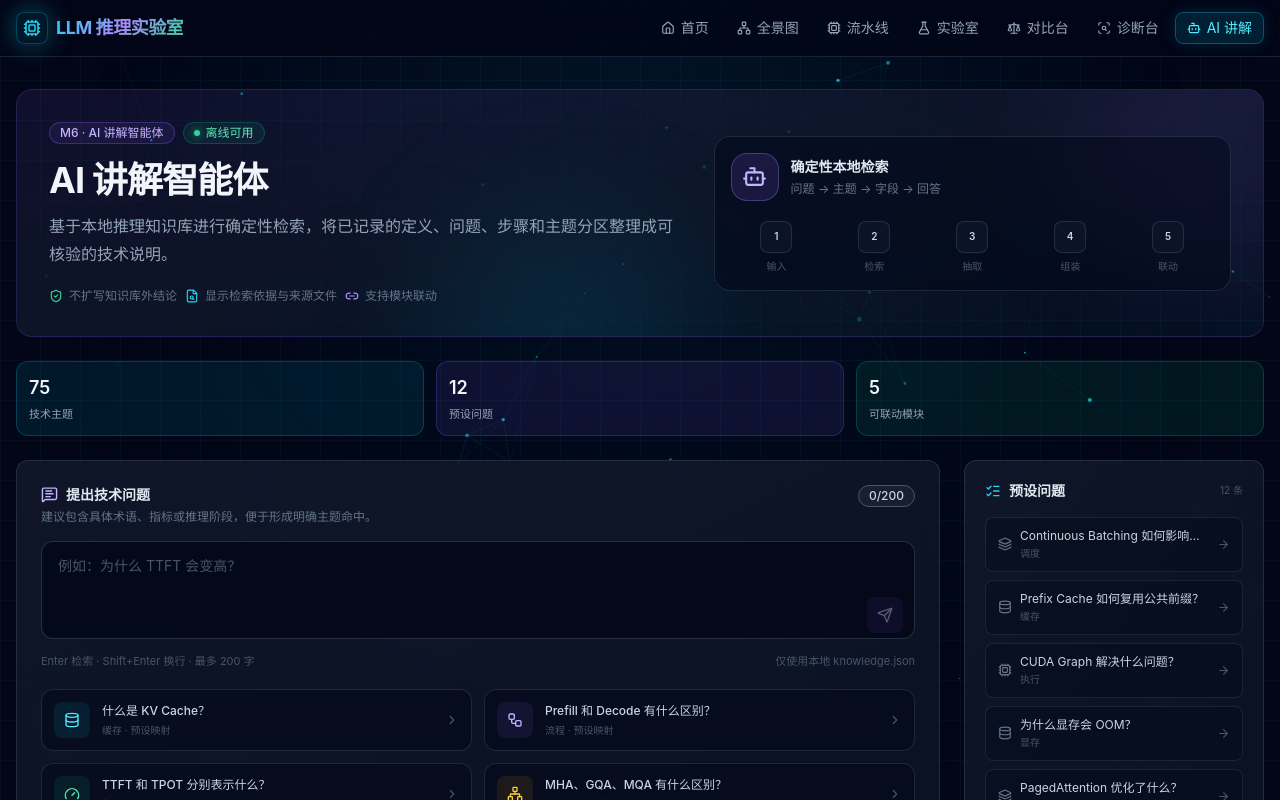
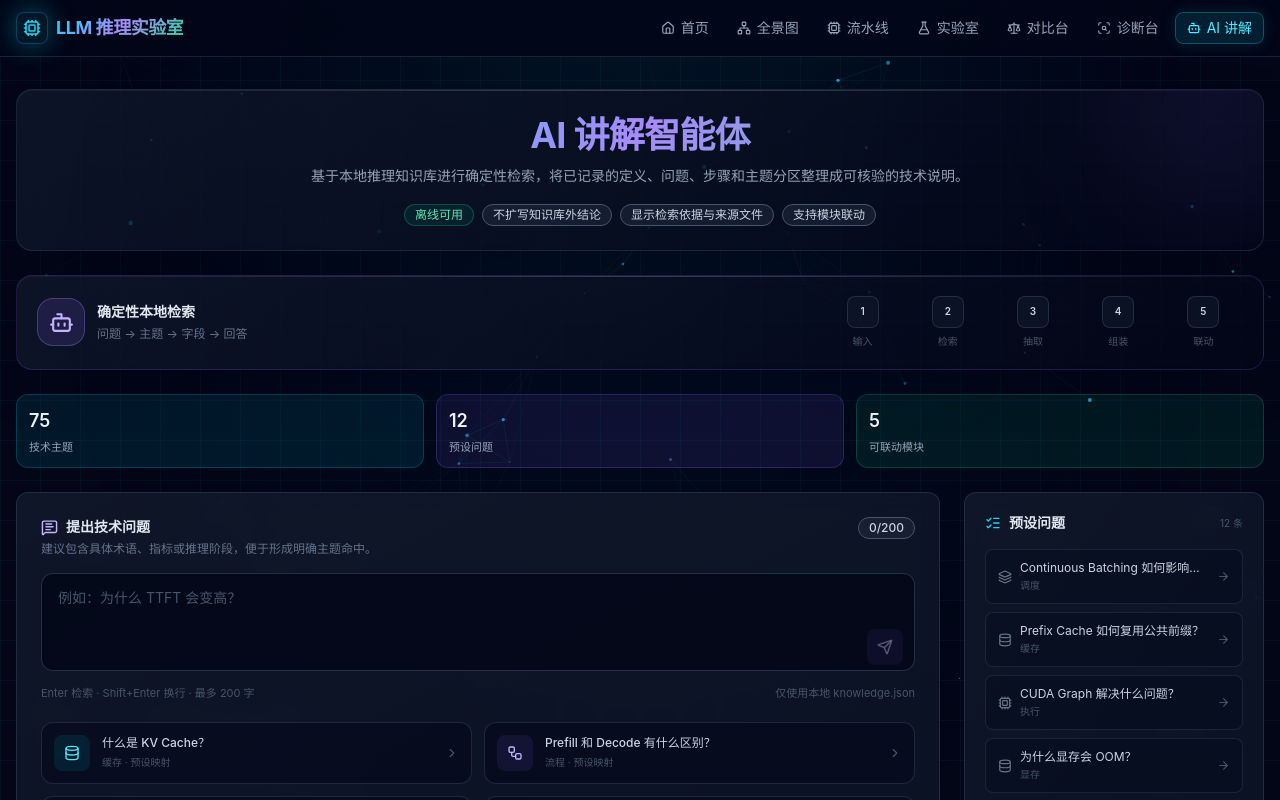
Before and after one commit to PISCc/llm-inference-platform, a React (Vite) app: page /#/agent in a window 1280 px wide. Shown: the top 800 px of the page. Built offline with nearby package versions, Linux system fonts and the light colour scheme.

Commit message:
style: unify module page headers with pipeline layout

```diff
--- /dev/null
+++ b/src/components/ProductHeader.jsx
@@ -0,0 +1,27 @@
+import Badge from './Badge.jsx';
+
+const ORB_CLASSES = {
+  cyan: 'bg-cyan-500/10',
+  violet: 'bg-violet-500/10',
+  emerald: 'bg-emerald-500/10',
+  amber: 'bg-amber-500/10',
+};
+
+export default function ProductHeader({ title, subtitle, accent = 'cyan', badges = [] }) {
+  return (
+    <div className="panel-shell relative overflow-hidden rounded-2xl border border-space-700/50 px-5 py-6 text-center md:px-8">
+      <div className={`pointer-events-none absolute -right-16 -top-20 h-52 w-52 rounded-full blur-3xl ${ORB_CLASSES[accent] || ORB_CLASSES.cyan}`} />
+      <div className="relative">
+        <h1 className="text-headline text-gradient">{title}</h1>
+        <p className="mx-auto mt-2 max-w-2xl text-sm leading-relaxed text-space-400">{subtitle}</p>
+        {badges.length > 0 && (
+          <div className="mx-auto mt-4 flex max-w-3xl flex-wrap justify-center gap-2">
+            {badges.map((badge) => (
+              <Badge key={badge.label} variant={badge.variant || 'slate'}>{badge.label}</Badge>
+            ))}
+          </div>
+        )}
+      </div>
+    </div>
+  );
+}
--- a/src/pages/Agent.jsx
+++ b/src/pages/Agent.jsx
@@ -8,6 +8,7 @@ import {
   ShieldCheck, Sparkles, Workflow, X,
 } from 'lucide-react';
 import Badge from '../components/Badge.jsx';
+import ProductHeader from '../components/ProductHeader.jsx';
 import GlowCard from '../components/GlowCard.jsx';
 import knowledge from '../data/knowledge.json';
 
@@ -242,19 +243,26 @@ export default function Agent() {
   const clearHistory = () => { setHistory([]); setActiveHistoryId(null); };
 
   return <div className="space-y-6">
-    <section className="relative overflow-hidden rounded-2xl border border-violet-500/20 bg-gradient-to-br from-violet-500/[0.11] via-space-900/85 to-cyan-500/[0.06] p-6 md:p-8">
-      <div className="pointer-events-none absolute -right-24 -top-24 h-72 w-72 rounded-full bg-violet-500/10 blur-3xl" />
-      <div className="pointer-events-none absolute -bottom-32 left-1/3 h-64 w-64 rounded-full bg-cyan-500/10 blur-3xl" />
-      <div className="relative grid gap-8 lg:grid-cols-[1.1fr_0.9fr] lg:items-center">
-        <div>
-          <div className="flex flex-wrap items-center gap-2"><Badge variant="violet">M6 · AI 讲解智能体</Badge><span className="inline-flex items-center gap-1.5 rounded-full border border-emerald-500/25 bg-emerald-500/10 px-2.5 py-0.5 text-xs text-emerald-300"><span className="h-1.5 w-1.5 rounded-full bg-emerald-400 shadow-[0_0_8px_rgba(52,211,153,0.8)]" />离线可用</span></div>
-          <h1 className="mt-4 text-3xl font-bold tracking-tight text-space-100 md:text-4xl">AI 讲解智能体</h1>
-          <p className="mt-3 max-w-2xl text-sm leading-7 text-space-400 md:text-base">基于本地推理知识库进行确定性检索，将已记录的定义、问题、步骤和主题分区整理成可核验的技术说明。</p>
-          <div className="mt-5 flex flex-wrap gap-2 text-xs text-space-500"><span className="inline-flex items-center gap-1.5"><ShieldCheck size={14} className="text-emerald-400" />不扩写知识库外结论</span><span className="inline-flex items-center gap-1.5"><FileSearch size={14} className="text-cyan-400" />显示检索依据与来源文件</span><span className="inline-flex items-center gap-1.5"><Link2 size={14} className="text-violet-400" />支持模块联动</span></div>
+    <ProductHeader
+      title="AI 讲解智能体"
+      subtitle="基于本地推理知识库进行确定性检索，将已记录的定义、问题、步骤和主题分区整理成可核验的技术说明。"
+      accent="violet"
+      badges={[
+        { label: '离线可用', variant: 'emerald' },
+        { label: '不扩写知识库外结论', variant: 'slate' },
+        { label: '显示检索依据与来源文件', variant: 'slate' },
+        { label: '支持模块联动', variant: 'slate' },
+      ]}
+    />
+    <div className="panel-shell rounded-2xl border border-violet-500/20 bg-gradient-to-br from-violet-500/[0.08] via-space-900/85 to-cyan-500/[0.05] p-4 md:p-5">
+      <div className="flex flex-col gap-4 md:flex-row md:items-center md:justify-between">
+        <div className="flex items-center gap-3">
+          <div className="flex h-12 w-12 items-center justify-center rounded-2xl border border-violet-400/30 bg-violet-500/15 text-violet-300"><Bot size={25} /></div>
+          <div><div className="text-sm font-semibold text-space-200">确定性本地检索</div><div className="mt-1 text-xs text-space-500">问题 → 主题 → 字段 → 回答</div></div>
         </div>
-        <div className="rounded-2xl border border-space-700/55 bg-space-950/45 p-4 backdrop-blur"><div className="flex items-center gap-3"><div className="flex h-12 w-12 items-center justify-center rounded-2xl border border-violet-400/30 bg-violet-500/15 text-violet-300"><Bot size={25} /></div><div><div className="text-sm font-semibold text-space-200">确定性本地检索</div><div className="mt-1 text-xs text-space-500">问题 → 主题 → 字段 → 回答</div></div></div><div className="mt-5 grid grid-cols-5 gap-1.5">{['输入', '检索', '抽取', '组装', '联动'].map((label, index) => <div key={label} className="text-center"><div className="mx-auto flex h-8 w-8 items-center justify-center rounded-lg border border-space-700/60 bg-space-900/70 text-[10px] font-semibold text-space-300">{index + 1}</div><div className="mt-1.5 text-[10px] text-space-600">{label}</div></div>)}</div></div>
+        <div className="grid grid-cols-5 gap-1.5 md:w-[min(100%,420px)]">{['输入', '检索', '抽取', '组装', '联动'].map((label, index) => <div key={label} className="text-center"><div className="mx-auto flex h-8 w-8 items-center justify-center rounded-lg border border-space-700/60 bg-space-900/70 text-[10px] font-semibold text-space-300">{index + 1}</div><div className="mt-1.5 text-[10px] text-space-600">{label}</div></div>)}</div>
       </div>
-    </section>
+    </div>
 
     <div className="grid gap-3 sm:grid-cols-3"><Stat value={SEARCH_ENTRIES.length} label="技术主题" tone="cyan" /><Stat value={PRESETS.length} label="预设问题" tone="violet" /><Stat value="5" label="可联动模块" tone="emerald" /></div>
 
--- a/src/pages/Compare.jsx
+++ b/src/pages/Compare.jsx
@@ -7,6 +7,7 @@ import {
 } from 'lucide-react';
 import Badge from '../components/Badge.jsx';
 import GlowCard from '../components/GlowCard.jsx';
+import ProductHeader from '../components/ProductHeader.jsx';
 import {
   PRECISIONS, SliderControl
 } from '../modules/lab/common.jsx';
@@ -58,19 +59,13 @@ function formatGiB(value) {
 
 function PageHeader() {
   return (
-    <div className="panel-shell relative overflow-hidden rounded-2xl border border-space-700/50 px-5 py-7 md:px-8">
-      <div className="pointer-events-none absolute -right-12 -top-20 h-56 w-56 rounded-full bg-amber-500/10 blur-3xl" />
-      <div className="relative flex flex-col gap-5 lg:flex-row lg:items-end lg:justify-between">
-        <div>
-          <div className="mb-3 flex flex-wrap items-center gap-2">
-            <Badge variant="amber">方案决策</Badge>
-            <Badge variant="slate">公式与结构对比</Badge>
-          </div>
-          <h1 className="text-2xl font-bold text-gradient md:text-3xl">技术方案对比台</h1>
-          <p className="mt-2 max-w-3xl text-sm leading-relaxed text-space-400">
-            围绕同一推理目标，并排比较调度与组批、Dense/MoE 与权重量化方案；机制对照与公式结果用于建立判断边界，性能与精度结论必须回到具体模型、硬件和测试条件验证。
-          </p>
-        </div>
+    <>
+      <ProductHeader
+        title="技术方案对比台"
+        subtitle="围绕同一推理目标，并排比较调度与组批、Dense/MoE 与权重量化方案；机制对照与公式结果用于建立判断边界，性能与精度结论必须回到具体模型、硬件和测试条件验证。"
+        accent="amber"
+        badges={[{ label: '方案决策', variant: 'amber' }, { label: '公式与结构对比' }]}
+      />
       <div className="grid grid-cols-3 gap-2 text-center text-xs">
         {[
           ['3', '调度策略'], ['2', '模型组织方式'], ['3', '权重精度'],
@@ -81,8 +76,7 @@ function PageHeader() {
           </div>
         ))}
       </div>
-      </div>
-    </div>
+    </>
   );
 }
 
--- a/src/pages/Lab.jsx
+++ b/src/pages/Lab.jsx
@@ -3,6 +3,7 @@ import { useLocation, useNavigate } from 'react-router-dom';
 import { motion } from 'framer-motion';
 import { MemoryStick, Network, BarChart3 } from 'lucide-react';
 import Badge from '../components/Badge.jsx';
+import ProductHeader from '../components/ProductHeader.jsx';
 import {
   TABS, ARCHITECTURES, PRECISIONS,
   calcKVCache, calcModelWeight, getArchitectureKVHeads
@@ -97,11 +98,11 @@ export default function Lab() {
 
   return (
     <div className="mx-auto max-w-7xl space-y-6">
-      <div className="panel-shell relative overflow-hidden rounded-2xl border border-space-700/50 px-5 py-6 text-center md:px-8">
-        <div className="pointer-events-none absolute -right-16 -top-20 h-48 w-48 rounded-full bg-emerald-500/10 blur-3xl" />
-        <div className="relative"><h1 className="text-2xl font-bold text-gradient">参数实验室工作台</h1>
-        <p className="mx-auto mt-2 max-w-2xl text-sm leading-relaxed text-space-400">调整模型结构、上下文长度、精度与并行配置，复算 KV Cache 容量和权重容量；页面不把未经压测的性能倍率当作结论。</p></div>
-      </div>
+      <ProductHeader
+        title="参数实验室工作台"
+        subtitle="调整模型结构、上下文长度、精度与并行配置，复算 KV Cache 容量和权重容量；页面不把未经压测的性能倍率当作结论。"
+        accent="emerald"
+      />
 
       <div className="flex justify-center overflow-x-auto pb-1">
         <div className="inline-flex min-w-max rounded-xl border border-space-700/60 bg-space-900/60 p-1">
--- a/src/pages/Pipeline.jsx
+++ b/src/pages/Pipeline.jsx
@@ -684,17 +684,12 @@ export default function Pipeline() {
 
   return (
     <div className="mx-auto max-w-7xl space-y-6">
-      <div className="panel-shell relative overflow-hidden rounded-2xl border border-space-700/50 px-5 py-6 text-center md:px-8">
-        <div className="pointer-events-none absolute -left-20 -top-24 h-52 w-52 rounded-full bg-cyan-500/10 blur-3xl" />
-        <div className="relative">
-          <h1 className="text-headline text-gradient">推理流水线模拟器</h1>
-          <p className="mx-auto mt-2 max-w-2xl text-sm leading-relaxed text-space-400">使用项目知识库中的问题与定义，观察演示分词、Prefill、KV Cache 分支和逐步 Decode；标识符与矩阵仅用于过程追踪。</p>
-          <div className="mx-auto mt-4 flex max-w-2xl flex-wrap justify-center gap-2">
-            <Badge variant="slate">6 个知识库案例</Badge>
-            <Badge variant="slate">可暂停与逐步推进</Badge>
-          </div>
-        </div>
-      </div>
+      <ProductHeader
+        title="推理流水线模拟器"
+        subtitle="使用项目知识库中的问题与定义，观察演示分词、Prefill、KV Cache 分支和逐步 Decode；标识符与矩阵仅用于过程追踪。"
+        accent="cyan"
+        badges={[{ label: '6 个知识库案例' }, { label: '可暂停与逐步推进' }]}
+      />
       {/* Stage Bar */}
       <div className="panel-shell rounded-xl border border-space-700/50 bg-space-900/50 p-4 backdrop-blur-md">
         <div className="overflow-x-auto pb-1">
```
Also changed, not shown: src/pages/Diagnosis.jsx (+10 -10 lines), 1 other file (tests, documents, lock files or other folders). Lines whose indentation alone changed are shown as unchanged.
